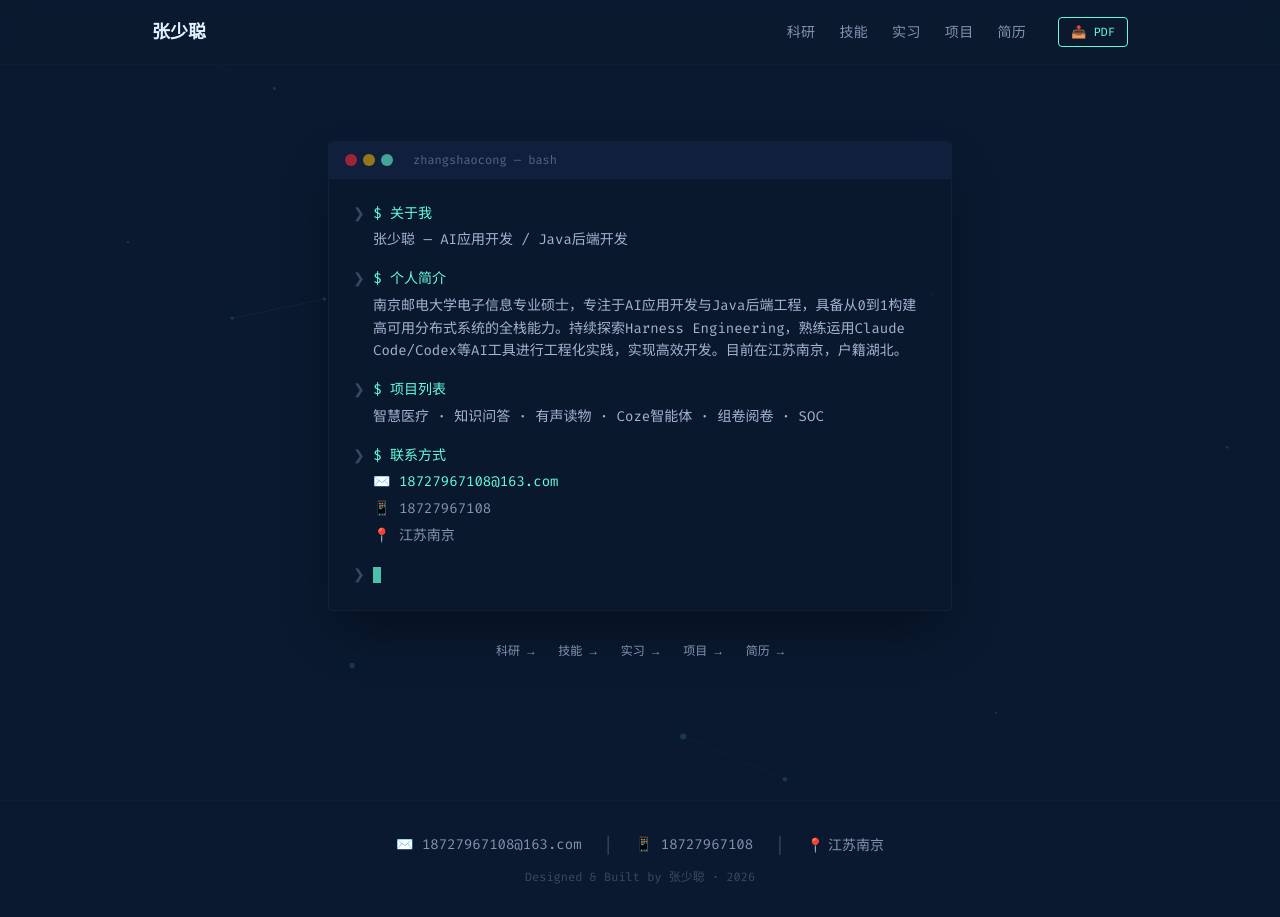
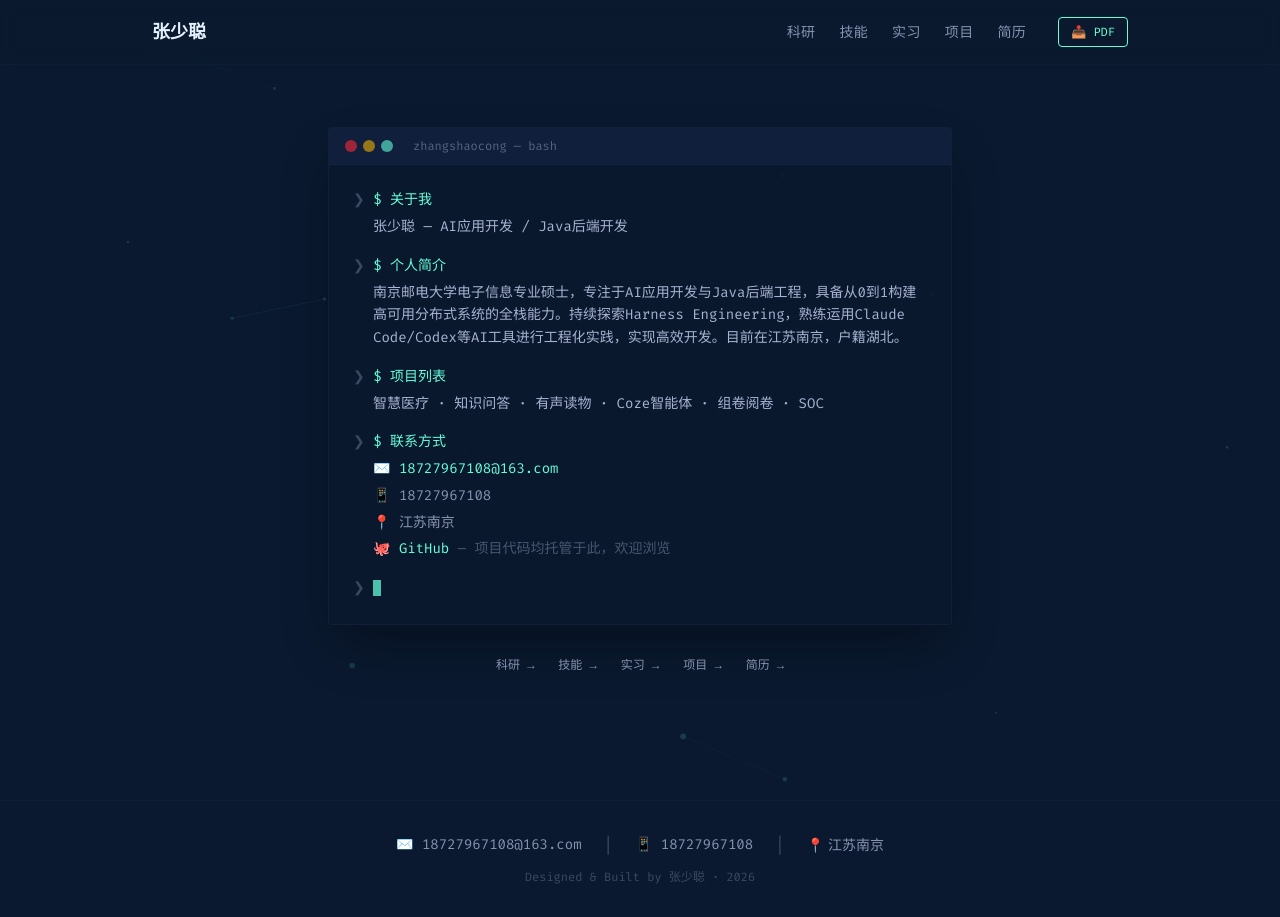
Before and after one commit to caiiisq1020/personal_resume, a React (Vite) app: page / in a window 1280 px wide. Built offline with nearby package versions, Linux system fonts and the light colour scheme; a web font is replaced by a local one.

Commit message:
feat: 首页添加GitHub链接及项目说明

```diff
--- a/src/data/content.ts
+++ b/src/data/content.ts
@@ -8,6 +8,7 @@ export const personalInfo = {
   email: '18727967108@163.com',
   phone: '18727967108',
   location: '江苏南京',
+  github: 'https://github.com/caiiisq1020',
 };
 
 export const skillCategories = [
--- a/src/pages/HomePage.tsx
+++ b/src/pages/HomePage.tsx
@@ -52,6 +52,13 @@ export default function HomePage() {
                     </p>
                     <p className="text-slate">📱 {personalInfo.phone}</p>
                     <p className="text-slate">📍 {personalInfo.location}</p>
+                    <p className="text-slate">
+                      🐙{' '}
+                      <a href={personalInfo.github} target="_blank" rel="noopener noreferrer" className="text-green hover:underline">
+                        GitHub
+                      </a>
+                      <span className="text-slate/50"> — 项目代码均托管于此，欢迎浏览</span>
+                    </p>
                   </div>
                 )}
               </div>
```
